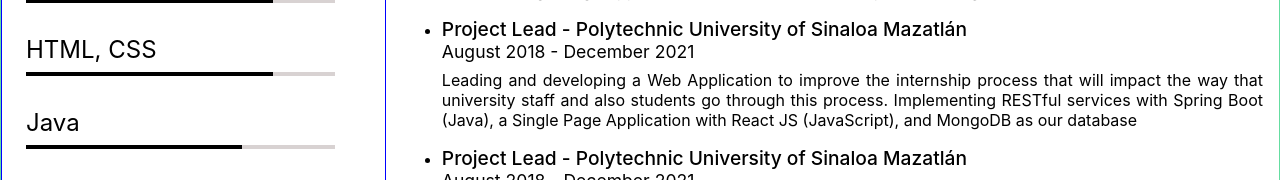
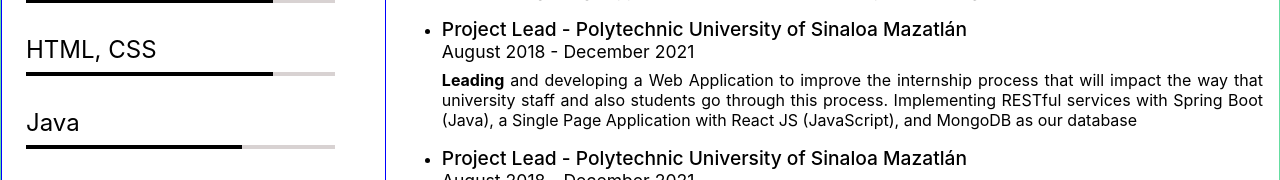
Before and after one commit to eliuabdiel/resume-maker, a React (Create React App) app: page / in a window 1280 px wide. Shown: the part 474-654 px from the top of the page. Built offline with nearby package versions, Linux system fonts and the light colour scheme.

Commit message:
now description can have bold and other html tags, thanks to danerouesSetInnerHTML, geesh, dangerous!

```diff
--- a/src/App.tsx
+++ b/src/App.tsx
@@ -83,7 +83,7 @@ const resumeContent = {
       location: "Mazatlán",
       fechaInicio: "August 2018",
       fechaFinal: "December 2021",
-      description: `Leading and developing a Web Application to improve the internship
+      description: `<strong>Leading</strong> and developing a Web Application to improve the internship
       process that will impact the way that university staff and also students
       go through this process. Implementing RESTful services with Spring Boot
       (Java), a Single Page Application with React JS (JavaScript), and MongoDB
--- a/src/components/experience/Experience.tsx
+++ b/src/components/experience/Experience.tsx
@@ -23,7 +23,9 @@ export const Experience:React.FC<Props> = ({
       <div className={style.experienceContainer}>
         <label className={style.titleExperience}>{role + " - " +company + " " + location}</label>
         <label className={style.dates}>{fechaInicio + " - " + fechaFinal}</label>
-        <div className={style.description}>{description}</div>
+        { description && <div className={style.description}
+          dangerouslySetInnerHTML={{__html: description}}
+          ></div>}
       </div>
     </li>
   )
--- a/src/components/professionalExperienceList/ProfessionalExperiencesList.tsx
+++ b/src/components/professionalExperienceList/ProfessionalExperiencesList.tsx
@@ -23,6 +23,7 @@ export const ProfessionalExperiencesList:React.FC<Props> = ({
         {professionalExperiences
           && professionalExperiences.map( (experience,index) => {
             return <Experience
+                    key={index}
                     role={experience.role}
                     company={experience.company}
                     location={experience.location}
```
